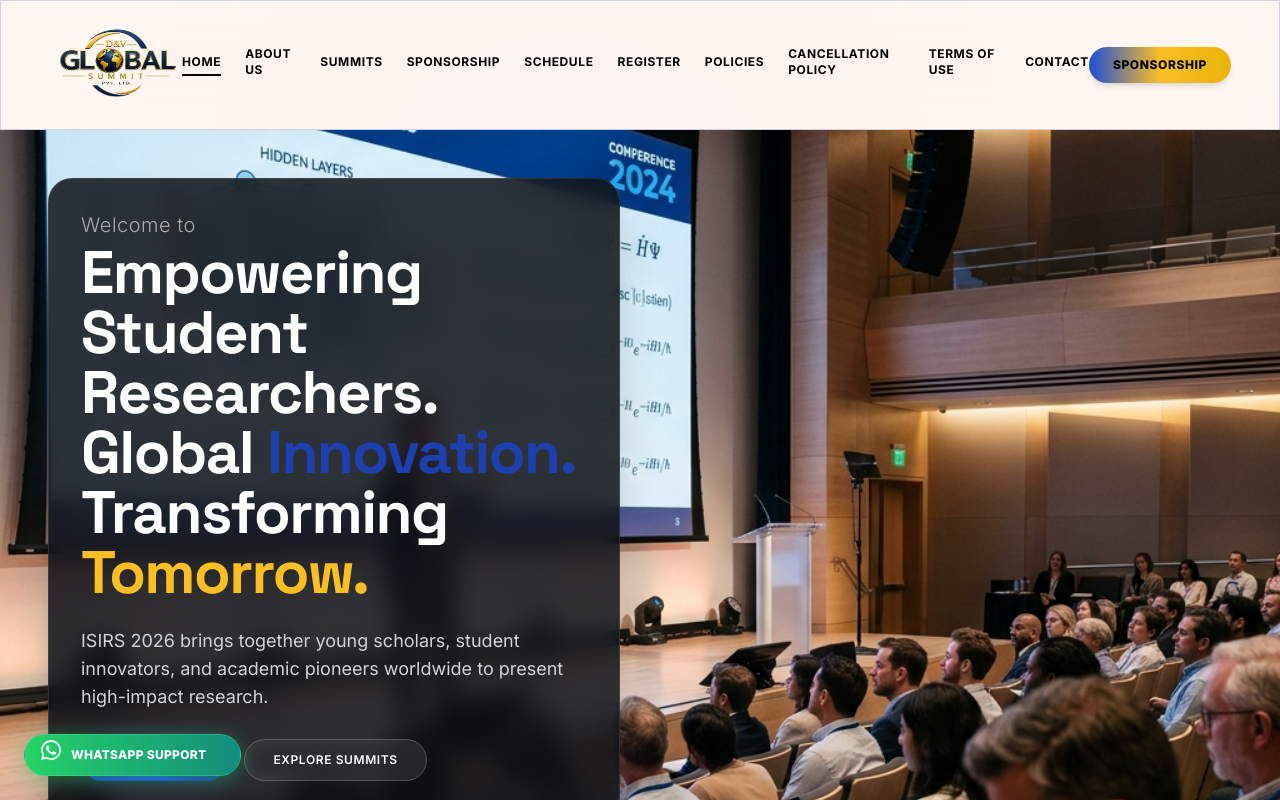
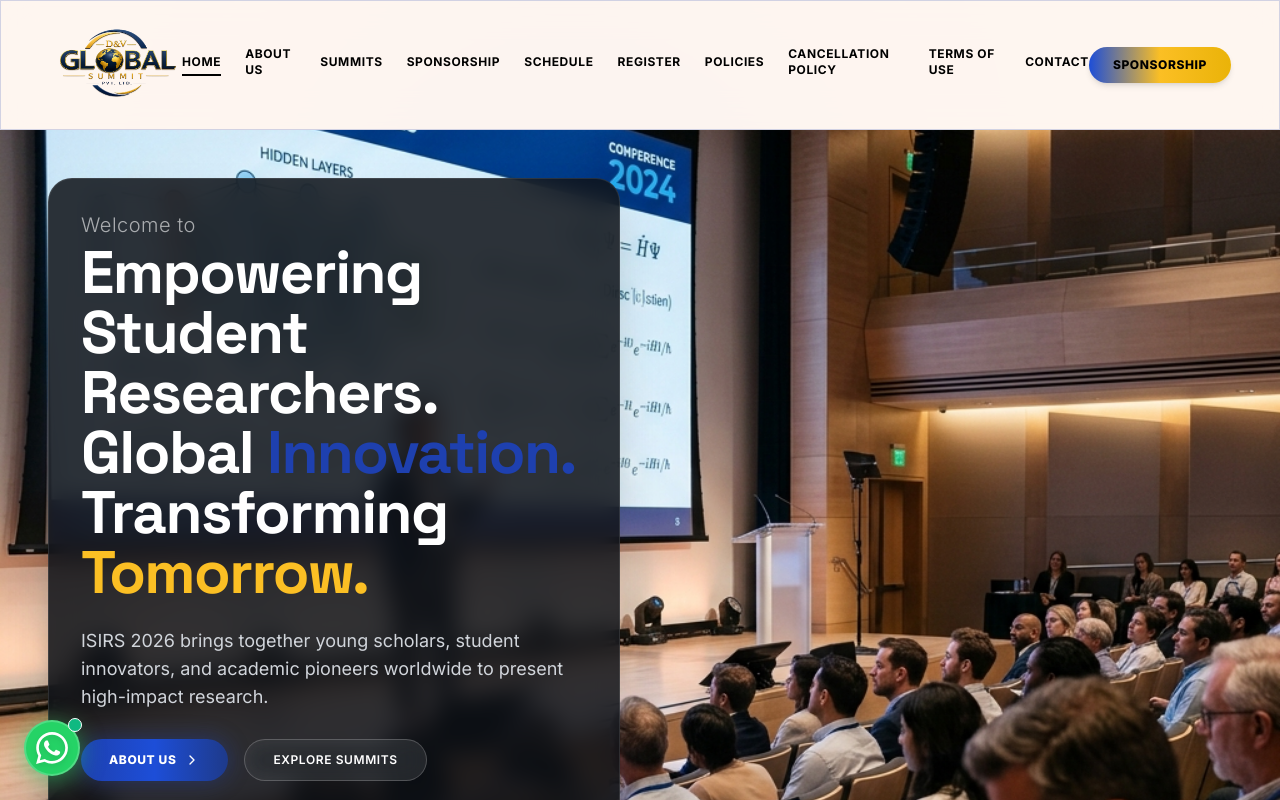
Before and after one commit to balliparavenkat-crypto/admin, a Next.js app: page / in a window 1280 px wide. Shown: the top 800 px of the page. Built offline with nearby package versions, Linux system fonts and the light colour scheme.

Commit message:
Update floating WhatsApp button to clean circular green icon linking to +919666896607

```diff
--- a/app/components/FloatingWhatsAppBadge.tsx
+++ b/app/components/FloatingWhatsAppBadge.tsx
@@ -13,17 +13,22 @@ export default function FloatingWhatsAppBadge() {
   return (
     <div className="fixed bottom-6 left-6 z-[9999]">
       <a
-        href="https://wa.me/919999999999?text=Hello%20D%26V%20Global%20Summit%20Team%2C%20I%20have%20a%20query%20regarding%20registration%2Fsponsorship."
+        href="https://wa.me/919666896607?text=Hello%20D%26V%20Global%20Summit%20Team%2C%20I%20have%20a%20query."
         target="_blank"
         rel="noopener noreferrer"
-        aria-label="Chat on WhatsApp"
-        className="group flex items-center gap-2.5 px-4 py-2.5 rounded-full bg-gradient-to-r from-[#25D366] to-[#128C7E] text-white font-bold text-xs shadow-[0_4px_20px_rgba(37,211,102,0.4)] hover:shadow-[0_0_25px_rgba(37,211,102,0.65)] hover:scale-[1.06] active:scale-95 transition-all duration-300 border border-emerald-300/30"
+        aria-label="Chat on WhatsApp (+91 9666896607)"
+        title="Chat on WhatsApp: +91 9666896607"
+        className="group relative flex items-center justify-center w-14 h-14 rounded-full bg-[#25D366] hover:bg-[#20BA5A] text-white shadow-[0_4px_25px_rgba(37,211,102,0.55)] hover:shadow-[0_0_35px_rgba(37,211,102,0.85)] hover:scale-110 active:scale-95 transition-all duration-300 border-2 border-white/20"
       >
-        <svg className="w-5 h-5 fill-current text-white flex-shrink-0 animate-bounce group-hover:animate-none" viewBox="0 0 24 24">
+        <svg className="w-8 h-8 fill-current text-white drop-shadow-md" viewBox="0 0 24 24">
           <path d="M.057 24l1.687-6.163c-1.041-1.804-1.588-3.849-1.587-5.946.003-6.556 5.338-11.891 11.893-11.891 3.181.001 6.167 1.24 8.413 3.488 2.245 2.248 3.481 5.236 3.48 8.414-.003 6.557-5.338 11.892-11.893 11.892-1.99-.001-3.951-.5-5.688-1.448l-6.305 1.654zm6.597-3.807c1.676.995 3.276 1.591 5.392 1.592 5.448 0 9.886-4.434 9.889-9.885.002-5.462-4.415-9.89-9.881-9.892-5.452 0-9.887 4.434-9.889 9.884-.001 2.225.651 3.891 1.746 5.634l-.999 3.648 3.742-.981zm11.387-5.464c-.074-.124-.272-.198-.57-.347-.297-.149-1.758-.868-2.031-.967-.272-.099-.47-.149-.669.149-.198.297-.768.967-.941 1.165-.173.198-.347.223-.644.074-.297-.149-1.255-.462-2.39-1.475-.883-.788-1.48-1.761-1.653-2.059-.173-.297-.018-.458.13-.606.134-.133.297-.347.446-.521.151-.172.2-.296.3-.495.099-.198.05-.372-.025-.521-.075-.148-.669-1.611-.916-2.206-.242-.579-.487-.501-.669-.51l-.57-.01c-.198 0-.52.074-.792.372s-1.04 1.016-1.04 2.479 1.065 2.876 1.213 3.074c.149.198 2.095 3.2 5.076 4.487.709.306 1.263.489 1.694.626.712.226 1.36.194 1.872.118.571-.085 1.758-.719 2.006-1.413.248-.695.248-1.29.173-1.414z"/>
         </svg>
-        <span className="tracking-wide font-extrabold uppercase">WhatsApp Support</span>
-        <span className="w-2 h-2 rounded-full bg-white animate-ping" />
+
+        {/* Pulse indicator */}
+        <span className="absolute -top-1 -right-1 flex h-3.5 w-3.5">
+          <span className="animate-ping absolute inline-flex h-full w-full rounded-full bg-emerald-400 opacity-75"></span>
+          <span className="relative inline-flex rounded-full h-3.5 w-3.5 bg-emerald-500 border border-white"></span>
+        </span>
       </a>
     </div>
   );
```
Also changed, not shown: 1 other file (tests, documents, lock files or other folders).
